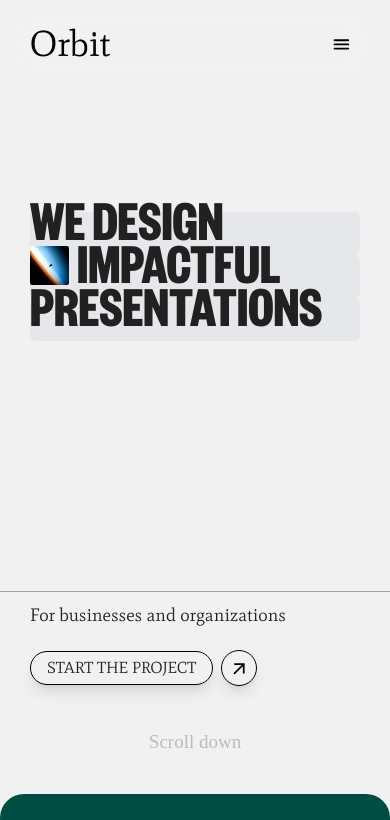
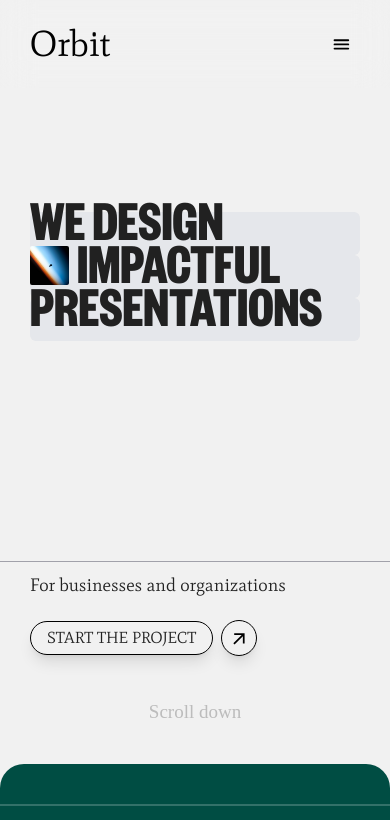
Before and after one commit to Shoaib-Imrann/Orbit, a React (Vite) app: page / in a window 390 px wide. Shown: the top 820 px of the page. Built offline with nearby package versions, Linux system fonts and the light colour scheme.

Commit message:
Update LandingPage.jsx

```diff
--- a/src/components/LandingPage.jsx
+++ b/src/components/LandingPage.jsx
@@ -39,7 +39,7 @@ function LandingPage() {
           </div>
         ))}
       </div>
-      <div className="border-t-[1px] border-zinc-400 mt-[250px] md:mt-[190px] xl:mt-[220px] flex flex-col sm:flex-row gap-8 justify-between items-start sm:items-center py-5 px-[30px] lg:px-[70px]">
+      <div className="border-t-[1px] border-zinc-400 mt-[220px] md:mt-[190px] xl:mt-[220px] flex flex-col sm:flex-row gap-8 justify-between items-start sm:items-center py-5 px-[30px] lg:px-[70px]">
         {["For businesses and organizations"].map((item, index) => (
           <p className="text-[#212121] font-['Mate'] text-lg font-light leading-[1.6vw]">
             {item}
```
